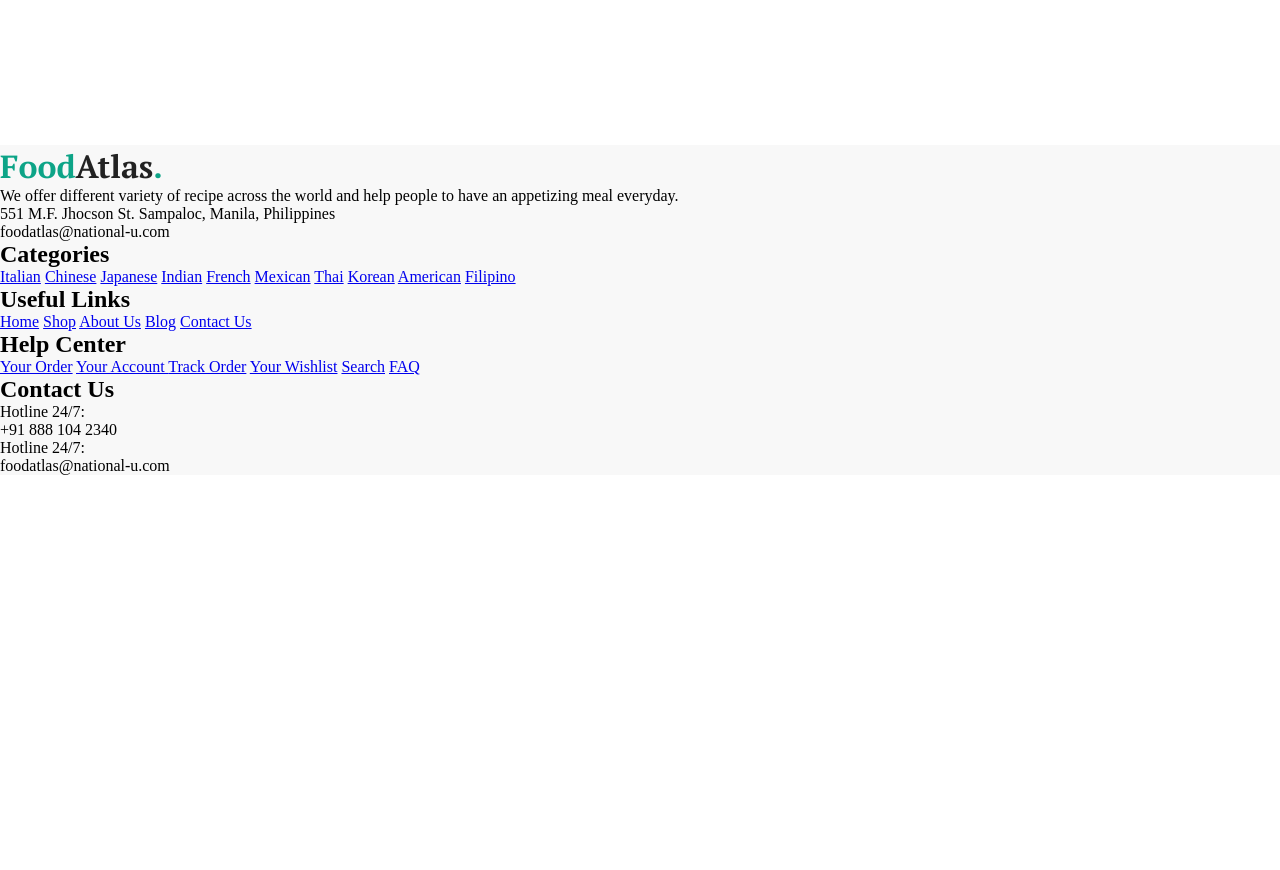
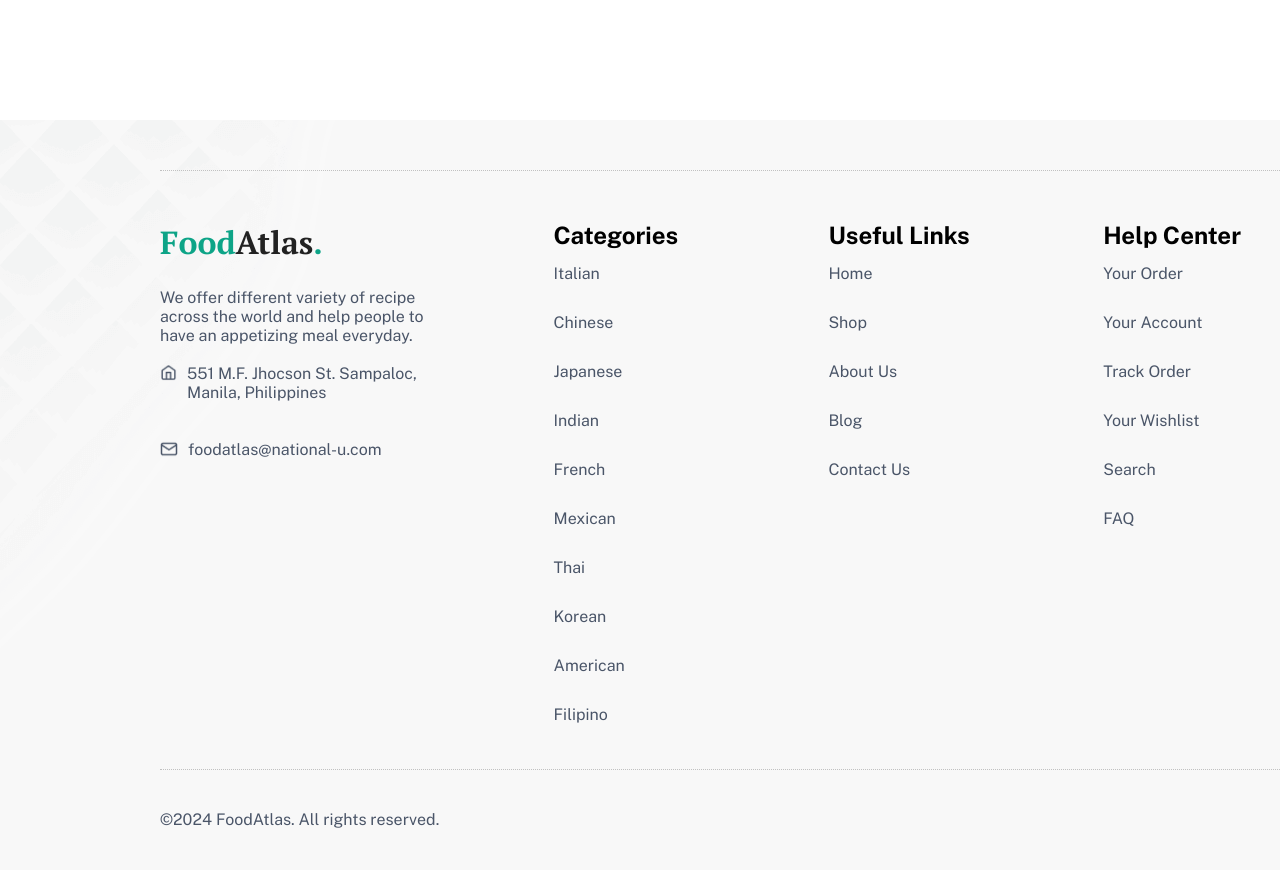
Before and after one commit to wandamoosejaw/Food-Atlas-, a plain HTML site: page index.html in a window 1280 px wide. Shown: the part 2900-3770 px from the top of the page. Before the commit the page ends 3375 px from the top, so only its background shows below. Drawn offline with nearby package versions, Linux system fonts and the light colour scheme.

Commit message:
updated: categories and footer done

```diff
--- a/index.html
+++ b/index.html
@@ -182,8 +182,8 @@
                         <span class="food">Food</span><span class="atlas">Atlas</span><span class="period">.</span>
                      </div>
                      <p>We offer different variety of recipe across the world and help people to have an appetizing meal everyday.</p>
-                    <p class="address">551 M.F. Jhocson St. Sampaloc, Manila, Philippines</p>
-                    <p class="email">foodatlas@national-u.com</p>
+                    <p class="address"> <img src = "images/home.png" class="footericon">551 M.F. Jhocson St. Sampaloc, Manila, Philippines</p>
+                    <p class="email"><img src = "images/mail.png" class="footericon">foodatlas@national-u.com</p>
                 </div>
                 <div class="footer__item">
                     <h2>Categories</h2>
@@ -215,25 +215,28 @@
                     <a href="/">Search</a>
                     <a href="/">FAQ</a>
                 </div>
-                <div class="footer__item">
+                <div class="footer__item__last">
                     <h2>Contact Us</h2>
                     <div class="hotline">
-                        <p> Hotline 24/7:</p>
-                        <p class="phonenum">+91 888 104 2340</p>
+                        <p class="label"> <img src = "images/phone.png" class= "smallfootericon"> Hotline 24/7:</p>
+                        <p class="info">+91 888 104 2340</p>
                     </div>
+                    <div class="dottedline"> </div>
                     <div class="emailadd">
-                        <p> Hotline 24/7:</p>
-                        <p class="email">foodatlas@national-u.com</p>
+                        <p class = "label"><img src = "images/mail.png" class="smallfootericon"> Email Address:</p>
+                        <p class="info">foodatlas@national-u.com</p>
                     </div>
-
-
-
+                    <div class="dottedline"> </div>
 
                 </div>
 
 
             </div>
-
+        <div class="last">
+            <div class="rights">
+                <p>©2024 FoodAtlas. All rights reserved.</p>
+            </div>
+        </div>
         </div>
 
 
--- a/style.css
+++ b/style.css
@@ -402,7 +402,134 @@ body {
 }
 
 .footer {
-    background-color: #F8F8F8 ;
-    background-image: "images/footerBG.png";
+    width:1920px;
+    height: 750px;
+    background: #F8F8F8 url(./images/footersidebg.png) left top no-repeat;
+    font-family: "Public Sans", serif;
+    padding-top: 50px;
+}
+
+.footer__container {
+    margin: auto;
+    width: 1600px;
+    border-top: 1px dotted #c1c1c1;
+    border-bottom: 1px dotted #c1c1c1;
+    padding-bottom: 30px;
+    display: flex;
+
 
 }
+
+.footer__item__main {
+    padding-top: 25px;
+    padding-right: 95px;
+}
+
+.footer__item__main p {
+    width: 298.58px;
+    height: 51px;
+    color: #4A5568;
+    margin-top: 25px;
+    margin-bottom: 25px;
+}
+
+
+.address {
+    display: flex;
+    .footericon {
+        width: 18px;
+        height: 18px;
+        object-fit: contain;
+        margin-right: 10px;
+    }
+
+}
+
+.email{
+    display: flex;
+    .footericon {
+        width: 18px;
+        height: 18px;
+        object-fit: contain;
+        margin-right: 10px;
+
+    }
+
+}
+
+.footer__item {
+    padding-top: 50px;
+    width: 300px;
+    display: flex;
+    flex-direction: column;
+
+}
+
+.footer__item a {
+    text-decoration: none;
+    color: #4A5568;
+    margin: 15px 0 15px 0;
+
+
+}
+
+.footer__item h2 && .footer__item__last h2 {
+    height: 24px;
+    font-size: 20px;
+
+}
+
+
+.footer__item__last {
+    padding-top: 50px;
+
+}
+
+.label {
+    color: #4A5568;
+    font-size: 14px;
+    display: flex;
+
+
+}
+
+.info {
+    color:#222222;
+    font-size: 16px;
+    font-weight:600;
+    padding-left: 25px;
+    padding-bottom: 20px;
+    border-bottom: 1px dotted #c1c1c1;
+
+}
+
+
+.hotline{
+    padding-top: 15px;
+    margin-bottom: 5px;
+    width: 382px;
+    height: 65px;
+}
+
+.emailadd {
+    padding-top: 15px;
+    margin-bottom: 5px;
+    width: 382px;
+    height: 65px;
+}
+
+.smallfootericon {
+    margin-right: 10px;
+}
+
+.last {
+    width: 1600px;
+    height: 96px;
+    margin: auto;
+}
+
+.rights {
+    margin: auto;
+    padding-top: 40px;
+    color:#4a5568;
+}
```
